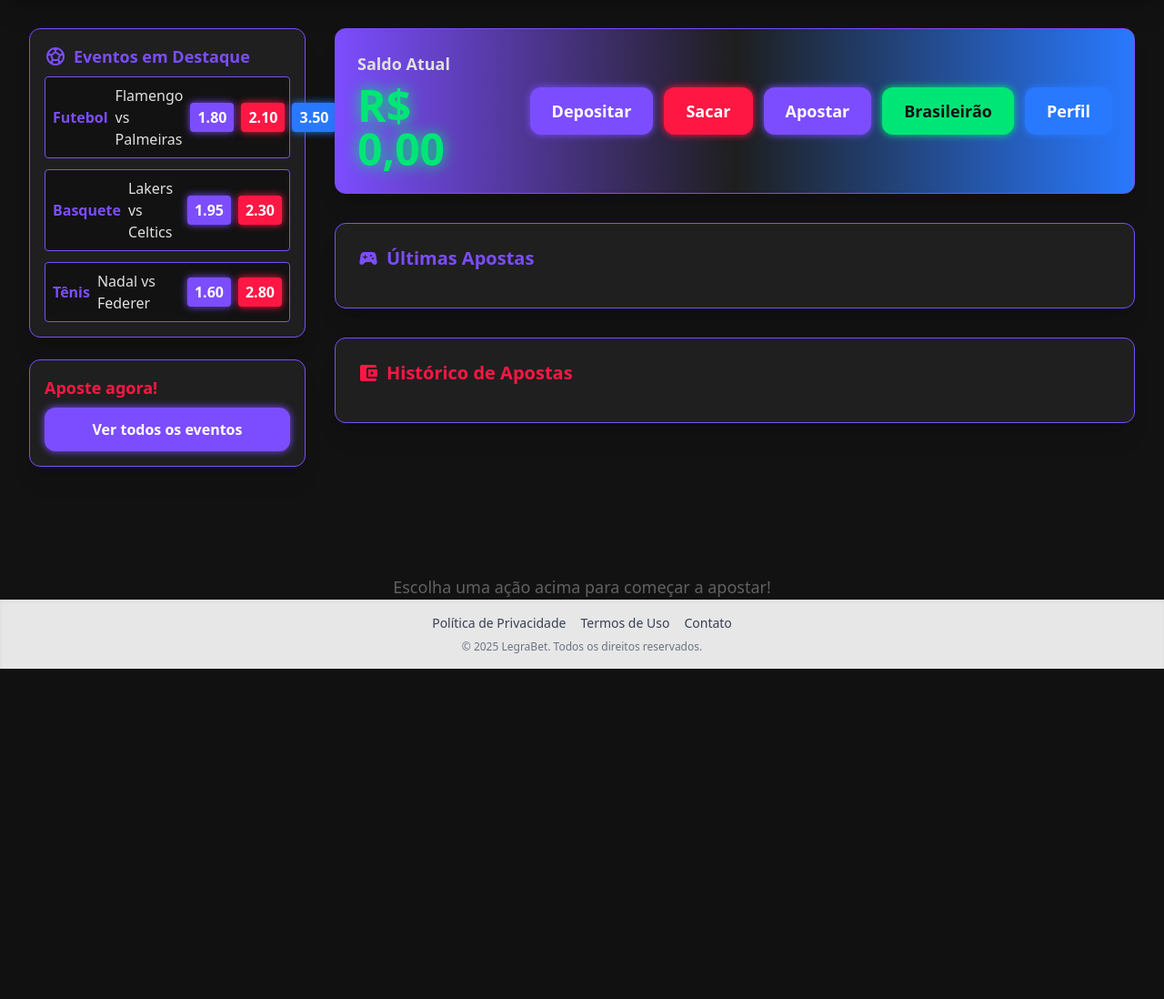
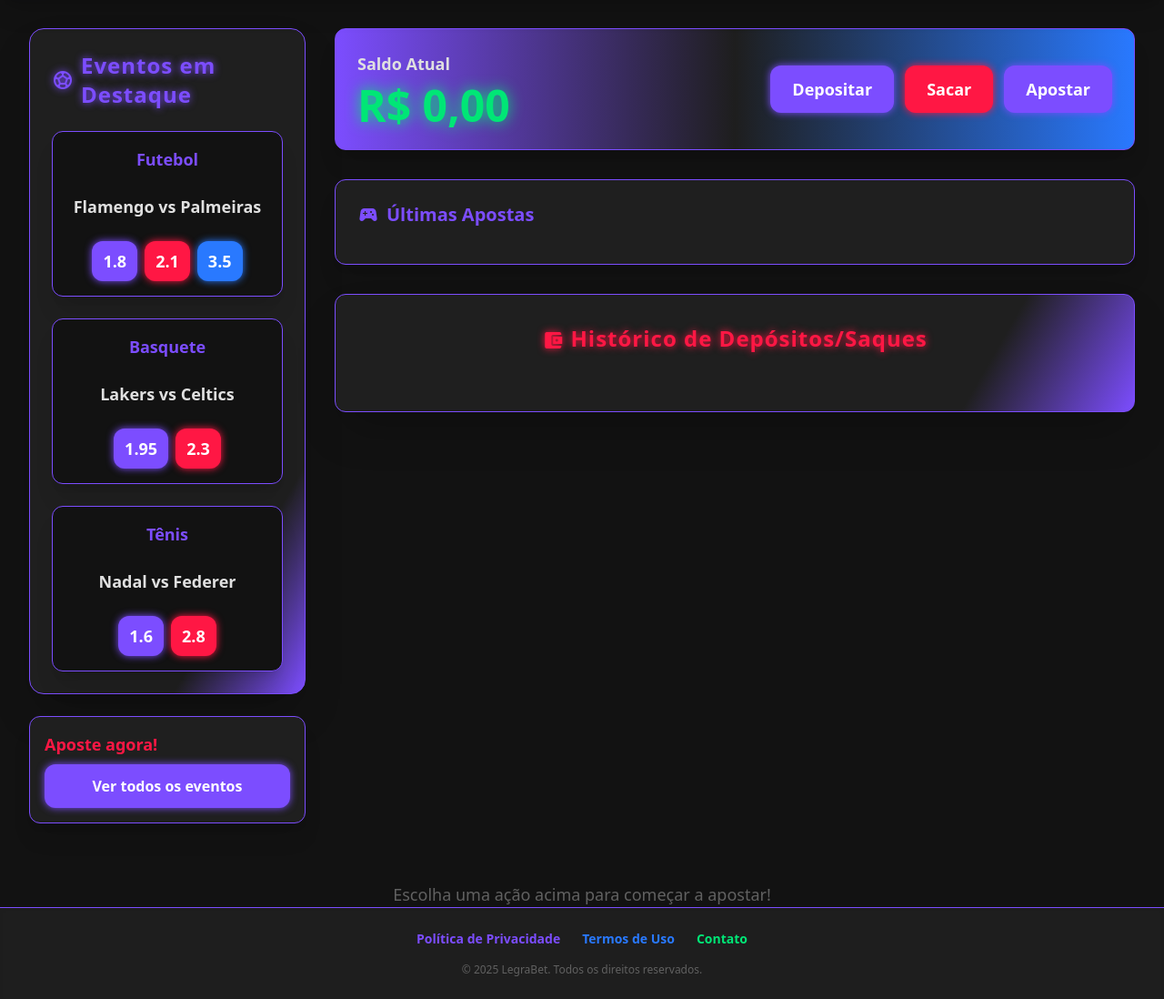
Before and after one commit to Fabiolegra/casa-de-aposta, a PHP site: page /dashboard.php in a window 1280 px wide. Shown: the part 65-1163 px from the top of the page at 91% size. Before the commit the page ends 800 px from the top, so only its background shows below. Run offline with PHP 8.4, Linux system fonts and the light colour scheme; the visitor is signed in with stand-in values (Sample User, id 1); data that the repository does not hold is empty.

Commit message:
feat(design): melhorias visuais

```diff
--- a/dashboard.php
+++ b/dashboard.php
@@ -12,7 +12,7 @@ $saldo = $userModel->getSaldo($_SESSION['user_id']);
 $apostas = $betModel->history($_SESSION['user_id']);
 $ultimasApostas = array_slice($apostas, 0, 3);
 $transacoes = $transModel->history($_SESSION['user_id']);
-$ultimasTransacoes = array_slice($transacoes, 0, 3);
+$ultimasTransacoes = array_slice($transacoes, 0, 9);
 ?>
 
 
@@ -35,28 +35,30 @@ $ultimasTransacoes = array_slice($transacoes, 0, 3);
 <main class="flex flex-col md:flex-row gap-8 flex-1 px-2 md:px-8 py-8">
   <!-- Painel lateral de eventos -->
   <aside class="md:w-1/4 w-full mb-8 md:mb-0">
-    <div class="rounded-xl shadow-xl p-4 mb-6 border" style="background-color:#1F1F1F;border-color:#7C4DFF;">
-      <h3 class="text-lg font-bold mb-2 flex items-center gap-2" style="color:#7C4DFF;"><span class="material-icons align-middle">sports_soccer</span>Eventos em Destaque</h3>
-      <div class="flex flex-col gap-3">
-        <div class="flex items-center gap-2 rounded p-2 border" style="background-color:#121212;border-color:#7C4DFF;">
-          <span class="font-bold" style="color:#7C4DFF;">Futebol</span>
-          <span style="color:#E0E0E0;">Flamengo vs Palmeiras</span>
-          <span class="px-2 py-1 rounded font-bold" style="background-color:#7C4DFF;color:#FFFFFF;box-shadow:0 0 8px #7C4DFF;">1.80</span>
-          <span class="px-2 py-1 rounded font-bold" style="background-color:#FF1744;color:#FFFFFF;box-shadow:0 0 8px #FF1744;">2.10</span>
-          <span class="px-2 py-1 rounded font-bold" style="background-color:#2979FF;color:#FFFFFF;box-shadow:0 0 8px #2979FF;">3.50</span>
+    <div class="rounded-2xl shadow-2xl p-6 mb-6 border" style="background:linear-gradient(120deg,#1F1F1F 80%,#7C4DFF 100%);border-color:#7C4DFF;">
+      <h3 class="text-2xl font-extrabold mb-6 flex items-center gap-2" style="color:#7C4DFF;letter-spacing:1px;text-shadow:0 0 8px #7C4DFF;"><span class="material-icons align-middle">sports_soccer</span>Eventos em Destaque</h3>
+      <div class="flex flex-col gap-6">
+        <?php
+        // Lista de 3 eventos exemplo
+        $eventosDestaque = [
+          ['esporte'=>'Futebol','descricao'=>'Flamengo vs Palmeiras','odds'=>[1.80,2.10,3.50]],
+          ['esporte'=>'Basquete','descricao'=>'Lakers vs Celtics','odds'=>[1.95,2.30]],
+          ['esporte'=>'Tênis','descricao'=>'Nadal vs Federer','odds'=>[1.60,2.80]],
+        ];
+        foreach($eventosDestaque as $evento): ?>
+        <div class="rounded-xl p-4 flex flex-col items-center justify-between gap-4 shadow-xl border hover:scale-[1.03] transition-transform duration-200" style="background-color:#121212;border-color:#7C4DFF;">
+          <span class="font-bold text-lg mb-2" style="color:#7C4DFF;"><?php echo $evento['esporte']; ?></span>
+          <span class="font-bold text-lg mb-2" style="color:#E0E0E0;"><?php echo $evento['descricao']; ?></span>
+          <div class="flex gap-2">
+            <?php foreach($evento['odds'] as $i=>$odd): ?>
+              <span class="px-3 py-2 rounded-xl font-bold text-lg shadow"
+                style="background-color:<?php echo $i==0?'#7C4DFF':($i==1?'#FF1744':'#2979FF'); ?>;color:#FFFFFF;box-shadow:0 0 8px <?php echo $i==0?'#7C4DFF':($i==1?'#FF1744':'#2979FF'); ?>;">
+                <?php echo $odd; ?>
+              </span>
+            <?php endforeach; ?>
+          </div>
         </div>
-        <div class="flex items-center gap-2 rounded p-2 border" style="background-color:#121212;border-color:#7C4DFF;">
-          <span class="font-bold" style="color:#7C4DFF;">Basquete</span>
-          <span style="color:#E0E0E0;">Lakers vs Celtics</span>
-          <span class="px-2 py-1 rounded font-bold" style="background-color:#7C4DFF;color:#FFFFFF;box-shadow:0 0 8px #7C4DFF;">1.95</span>
-          <span class="px-2 py-1 rounded font-bold" style="background-color:#FF1744;color:#FFFFFF;box-shadow:0 0 8px #FF1744;">2.30</span>
-        </div>
-        <div class="flex items-center gap-2 rounded p-2 border" style="background-color:#121212;border-color:#7C4DFF;">
-          <span class="font-bold" style="color:#7C4DFF;">Tênis</span>
-          <span style="color:#E0E0E0;">Nadal vs Federer</span>
-          <span class="px-2 py-1 rounded font-bold" style="background-color:#7C4DFF;color:#FFFFFF;box-shadow:0 0 8px #7C4DFF;">1.60</span>
-          <span class="px-2 py-1 rounded font-bold" style="background-color:#FF1744;color:#FFFFFF;box-shadow:0 0 8px #FF1744;">2.80</span>
-        </div>
+        <?php endforeach; ?>
       </div>
     </div>
     <div class="rounded-xl shadow-xl p-4 border" style="background-color:#1F1F1F;border-color:#7C4DFF;">
@@ -73,26 +75,26 @@ $ultimasTransacoes = array_slice($transacoes, 0, 3);
         <span class="text-5xl font-extrabold" style="color:#00E676;filter:drop-shadow(0 0 8px #00E676);">R$ <?php echo number_format($saldo,2,',','.'); ?></span>
       </div>
       <div class="flex gap-3 mt-4 md:mt-0">
-    <a href="views/transaction/deposit.php" class="px-6 py-3 rounded-xl font-bold text-lg" style="background-color:#7C4DFF;color:#FFFFFF;box-shadow:0 0 8px #7C4DFF;">Depositar</a>
-    <a href="views/transaction/withdraw.php" class="px-6 py-3 rounded-xl font-bold text-lg" style="background-color:#FF1744;color:#FFFFFF;box-shadow:0 0 8px #FF1744;">Sacar</a>
-    <a href="views/bet/index.php" class="px-6 py-3 rounded-xl font-bold text-lg" style="background-color:#7C4DFF;color:#FFFFFF;box-shadow:0 0 8px #7C4DFF;">Apostar</a>
-    <a href="views/bet/brasileirao.php" class="px-6 py-3 rounded-xl font-bold text-lg" style="background-color:#00E676;color:#121212;box-shadow:0 0 8px #00E676;">Brasileirão</a>
-    <a href="views/user/profile.php" class="px-6 py-3 rounded-xl font-bold text-lg" style="background-color:#2979FF;color:#FFFFFF;box-shadow:0 0 8px #2979FF;">Perfil</a>
+  <a href="views/transaction/deposit.php" class="px-6 py-3 rounded-xl font-bold text-lg" style="background-color:#7C4DFF;color:#FFFFFF;box-shadow:0 0 8px #7C4DFF;">Depositar</a>
+  <a href="views/transaction/withdraw.php" class="px-6 py-3 rounded-xl font-bold text-lg" style="background-color:#FF1744;color:#FFFFFF;box-shadow:0 0 8px #FF1744;">Sacar</a>
+  <a href="views/bet/index.php" class="px-6 py-3 rounded-xl font-bold text-lg" style="background-color:#7C4DFF;color:#FFFFFF;box-shadow:0 0 8px #7C4DFF;">Apostar</a>
       </div>
     </div>
     <!-- Últimas apostas -->
     <div class="rounded-xl shadow-xl p-6 border" style="background-color:#1F1F1F;border-color:#7C4DFF;">
       <h3 class="text-xl font-bold mb-4 flex items-center gap-2" style="color:#7C4DFF;"><span class="material-icons align-middle">sports_esports</span>Últimas Apostas</h3>
-      <div class="grid grid-cols-1 md:grid-cols-3 gap-4">
+      <div class="grid grid-cols-1 md:grid-cols-3 gap-6">
         <?php foreach($ultimasApostas as $a): ?>
-        <div class="rounded-lg p-4 flex flex-col gap-2 shadow-md border" style="background-color:#121212;border-color:#7C4DFF;">
-          <div class="flex items-center gap-2">
-            <span class="material-icons" style="color:#7C4DFF;">sports_soccer</span>
-            <span class="font-bold" style="color:#E0E0E0;"><?php echo $a['descricao']; ?></span>
+        <div class="rounded-2xl p-6 flex flex-col gap-3 shadow-xl border hover:scale-[1.03] transition-transform duration-200" style="background-color:#121212;border-color:#7C4DFF;">
+          <div class="flex items-center gap-3 mb-2">
+            <span class="font-bold text-lg" style="color:#E0E0E0;"><?php echo $a['descricao']; ?></span>
+            <?php if(isset($a['placar'])): ?>
+              <span class="text-xs font-bold px-2 py-1 rounded" style="background-color:#121212;color:#7C4DFF;">Placar: <?php echo $a['placar']; ?></span>
+            <?php endif; ?>
           </div>
-          <div class="flex gap-2 text-lg">
-            <span class="px-2 py-1 rounded font-bold" style="background-color:#7C4DFF;color:#FFFFFF;box-shadow:0 0 8px #7C4DFF;">Odd: <?php echo $a['odd']; ?></span>
-            <span class="px-2 py-1 rounded font-bold" style="background-color:#00E676;color:#121212;box-shadow:0 0 8px #00E676;">R$ <?php echo number_format($a['valor'],2,',','.'); ?></span>
+          <div class="flex gap-2 items-center justify-between">
+            <span class="px-4 py-2 rounded-xl font-bold text-xl shadow" style="background-color:#7C4DFF;color:#FFFFFF;box-shadow:0 0 8px #7C4DFF;">Odd: <?php echo $a['odd']; ?></span>
+            <span class="px-4 py-2 rounded-xl font-bold text-xl shadow" style="background-color:#00E676;color:#121212;box-shadow:0 0 8px #00E676;">R$ <?php echo number_format($a['valor'],2,',','.'); ?></span>
           </div>
           <div>
             <?php
@@ -119,30 +121,23 @@ $ultimasTransacoes = array_slice($transacoes, 0, 3);
         <?php endforeach; ?>
       </div>
     </div>
-    <!-- Histórico de apostas -->
-    <div class="rounded-xl shadow-xl p-6 border" style="background-color:#1F1F1F;border-color:#7C4DFF;">
-      <h3 class="text-xl font-bold mb-4 flex items-center gap-2" style="color:#FF1744;"><span class="material-icons align-middle">account_balance_wallet</span>Histórico de Apostas</h3>
-      <div class="grid grid-cols-1 md:grid-cols-3 gap-4">
-        <?php foreach($apostas as $a): ?>
-        <div class="rounded-lg p-4 flex flex-col gap-2 shadow-md border" style="background-color:#121212;border-color:#7C4DFF;">
-          <div class="flex items-center gap-2">
-            <span class="material-icons" style="color:#7C4DFF;">sports_soccer</span>
-            <span class="font-bold" style="color:#E0E0E0;"><?php echo $a['descricao']; ?></span>
+    <!-- Histórico de Depósitos/Saques -->
+    <div class="rounded-xl shadow-2xl p-8 border" style="background:linear-gradient(120deg,#1F1F1F 80%,#7C4DFF 100%);border-color:#7C4DFF;">
+      <h3 class="text-2xl font-extrabold mb-8 text-center" style="color:#FF1744;letter-spacing:1px;text-shadow:0 0 8px #FF1744;"><span class="material-icons align-middle">account_balance_wallet</span> Histórico de Depósitos/Saques</h3>
+      <div class="grid grid-cols-1 md:grid-cols-3 gap-6">
+        <?php foreach($ultimasTransacoes as $t): ?>
+        <div class="rounded-2xl p-6 flex flex-col gap-3 shadow-xl border hover:scale-[1.03] transition-transform duration-200" style="background-color:#121212;border-color:#7C4DFF;">
+          <div class="flex items-center gap-3 mb-2">
+            <?php
+              $icon = $t['tipo']=='deposito' ? 'arrow_downward' : 'arrow_upward';
+              $iconColor = $t['tipo']=='deposito' ? '#00E676' : '#FF1744';
+            ?>
+            <span class="material-icons text-2xl" style="color:<?php echo $iconColor; ?>;filter:drop-shadow(0 0 8px <?php echo $iconColor; ?>);background-color:#1E1E1E;border-radius:8px;padding:4px;"><?php echo $icon; ?></span>
+            <span class="font-bold text-lg" style="color:#E0E0E0;"><?php echo ucfirst($t['tipo']); ?></span>
           </div>
-          <div class="flex gap-2 text-lg">
-            <span class="px-2 py-1 rounded font-bold" style="background-color:#2979FF;color:#FFFFFF;box-shadow:0 0 8px #2979FF;">R$ <?php echo number_format($a['valor'],2,',','.'); ?></span>
-            <span class="text-xs" style="color:#616161;"><?php echo $a['data']; ?></span>
-          </div>
-          <div>
-            <?php
-              $status = $a['status'];
-              $valorPremio = $status=='ganha' ? $a['valor']*$a['odd'] : 0;
-              $statusColor = $status=='ganha' ? '#00E676' : ($status=='perdida' ? '#FF1744' : '#616161');
-              $statusText = $status=='ganha' ? '#121212' : '#FFFFFF';
-            ?>
-            <span class="inline-flex items-center gap-1 px-2 py-1 rounded font-bold" style="background-color:<?php echo $statusColor; ?>;color:<?php echo $statusText; ?>;box-shadow:0 0 8px <?php echo $statusColor; ?>;">
-              <?php echo ($status=='ganha' ? 'Vitória (+R$ '.number_format($valorPremio,2,',','.') .')' : ($status=='perdida' ? 'Perda (-R$ '.number_format($a['valor'],2,',','.') .')' : 'Pendente')); ?>
-            </span>
+          <div class="flex gap-2 items-center justify-between">
+            <span class="px-4 py-2 rounded-xl font-bold text-xl shadow" style="background-color:#2979FF;color:#FFFFFF;box-shadow:0 0 8px #2979FF;">R$ <?php echo number_format($t['valor'],2,',','.'); ?></span>
+            <span class="text-xs font-semibold px-2 py-1 rounded" style="background-color:#616161;color:#E0E0E0;"><?php echo $t['data']; ?></span>
           </div>
         </div>
         <?php endforeach; ?>
--- a/views/auth/login.php
+++ b/views/auth/login.php
@@ -23,7 +23,9 @@ if ($_SERVER['REQUEST_METHOD'] === 'POST') {
 ?>
 
 <?php include __DIR__ . '/../style/head.php'; ?>
-<body class="min-h-screen flex items-center justify-center" style="background-color:#121212;">
+
+<body class="min-h-screen flex flex-col" style="background-color:#121212;">
+  <div class="flex-1 flex items-center justify-center">
     <form method="POST" action="" class="rounded-xl shadow-xl w-full max-w-md p-6" style="background-color:#1F1F1F;">
       <h2 class="text-2xl font-bold mb-4" style="color:#7C4DFF;">Login</h2>
       <?php if($msg) echo $msg; ?>
@@ -33,5 +35,6 @@ if ($_SERVER['REQUEST_METHOD'] === 'POST') {
       <p class="mt-3 text-sm text-center"><a href="recover.php" style="color:#2979FF;" class="hover:underline">Esqueci minha senha</a></p>
       <p class="mt-3 text-sm text-center"><a href="register.php" style="color:#7C4DFF;" class="hover:underline">Não tenho uma conta</a></p>
     </form>
+  </div>
   <?php include __DIR__ . '/../style/footer.php'; ?>
 </body>
--- a/views/auth/recover.php
+++ b/views/auth/recover.php
@@ -49,7 +49,9 @@ if ($token && $email) {
 ?>
 
 <?php include __DIR__ . '/../style/head.php'; ?>
-<body class="min-h-screen flex items-center justify-center" style="background-color:#121212;">
+
+<body class="min-h-screen flex flex-col" style="background-color:#121212;">
+  <div class="flex-1 flex items-center justify-center">
     <div class="w-full max-w-md">
       <?php if($msg) echo $msg; ?>
       <?php if($showReset): ?>
@@ -67,5 +69,6 @@ if ($token && $email) {
         </form>
       <?php endif; ?>
     </div>
+  </div>
   <?php include __DIR__ . '/../style/footer.php'; ?>
 </body>
--- a/views/auth/register.php
+++ b/views/auth/register.php
@@ -36,7 +36,9 @@ if ($_SERVER['REQUEST_METHOD'] === 'POST') {
 ?>
 
 <?php include __DIR__ . '/../style/head.php'; ?>
-<body class="min-h-screen flex items-center justify-center" style="background-color:#121212;">
+
+<body class="min-h-screen flex flex-col" style="background-color:#121212;">
+  <div class="flex-1 flex items-center justify-center">
     <form method="POST" action="" class="rounded-xl shadow-xl w-full max-w-md p-6" style="background-color:#1F1F1F;">
       <h2 class="text-2xl font-bold mb-4" style="color:#7C4DFF;">Cadastro</h2>
       <?php if($msg) echo $msg; ?>
@@ -47,5 +49,6 @@ if ($_SERVER['REQUEST_METHOD'] === 'POST') {
       <button type="submit" class="w-full font-bold py-2 rounded" style="background-color:#7C4DFF;color:#FFFFFF;box-shadow:0 0 8px #7C4DFF;">Cadastrar</button>
       <p class="mt-3 text-sm text-center">Já tem conta? <a href="login.php" style="color:#7C4DFF;" class="hover:underline">Entrar</a></p>
     </form>
+  </div>
   <?php include __DIR__ . '/../style/footer.php'; ?>
 </body>
--- a/views/style/footer.php
+++ b/views/style/footer.php
@@ -1,9 +1,9 @@
 <!-- Rodapé -->
-<footer class="bg-white/90 text-center py-4 mt-auto shadow-inner">
-	<div class="flex flex-col md:flex-row justify-center gap-4 text-sm text-gray-700">
-		<a href="#" class="hover:underline">Política de Privacidade</a>
-		<a href="#" class="hover:underline">Termos de Uso</a>
-		<a href="#" class="hover:underline">Contato</a>
+<footer class="w-full text-center py-6 mt-auto shadow-inner border-t" style="background-color:#1E1E1E;border-color:#7C4DFF;">
+	<div class="flex flex-col md:flex-row justify-center gap-6 text-sm">
+		<a href="#" class="hover:underline font-semibold" style="color:#7C4DFF;">Política de Privacidade</a>
+		<a href="#" class="hover:underline font-semibold" style="color:#2979FF;">Termos de Uso</a>
+		<a href="#" class="hover:underline font-semibold" style="color:#00E676;">Contato</a>
 	</div>
-<div class="mt-2 text-xs text-gray-500">&copy; 2025 LegraBet. Todos os direitos reservados.</div>
+	<div class="mt-4 text-xs" style="color:#616161;">&copy; 2025 LegraBet. Todos os direitos reservados.</div>
 </footer>
```
Also changed, not shown: views/bet/index.php (+91 -31 lines), views/user/profile.php (+37 -29 lines). Lines whose indentation alone changed are shown as unchanged.
